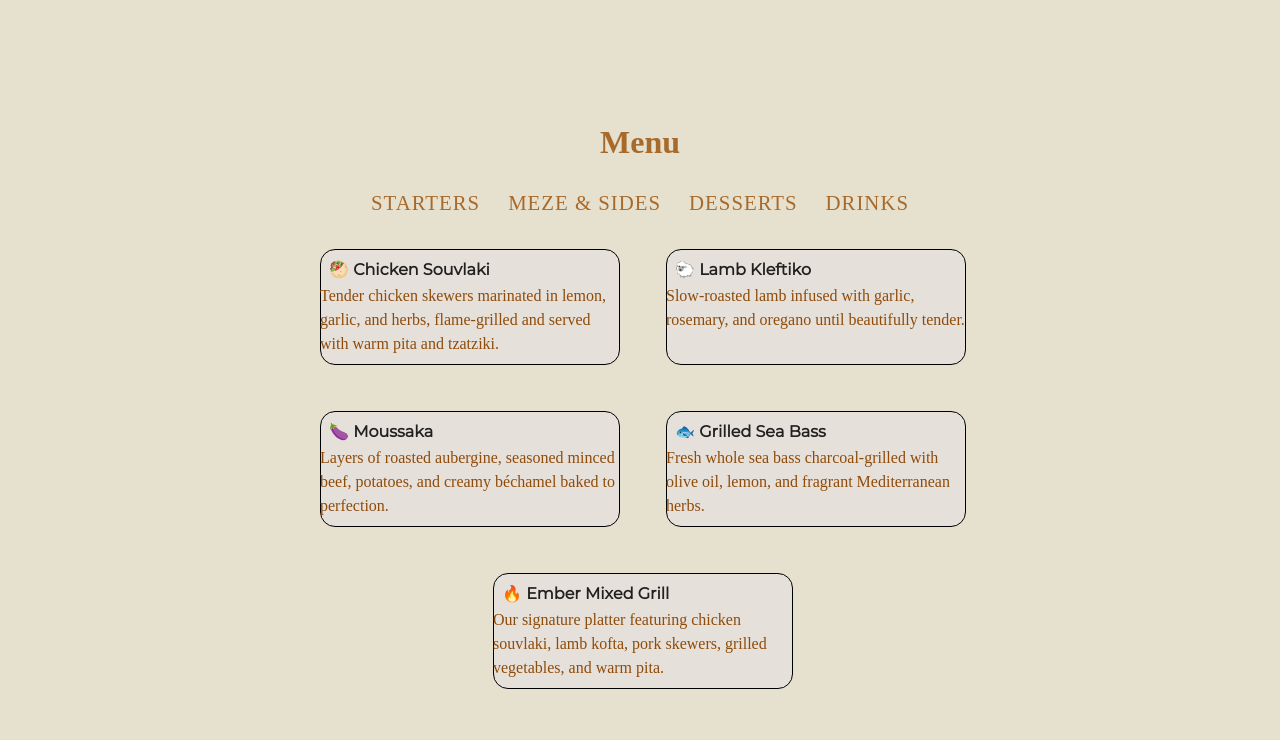
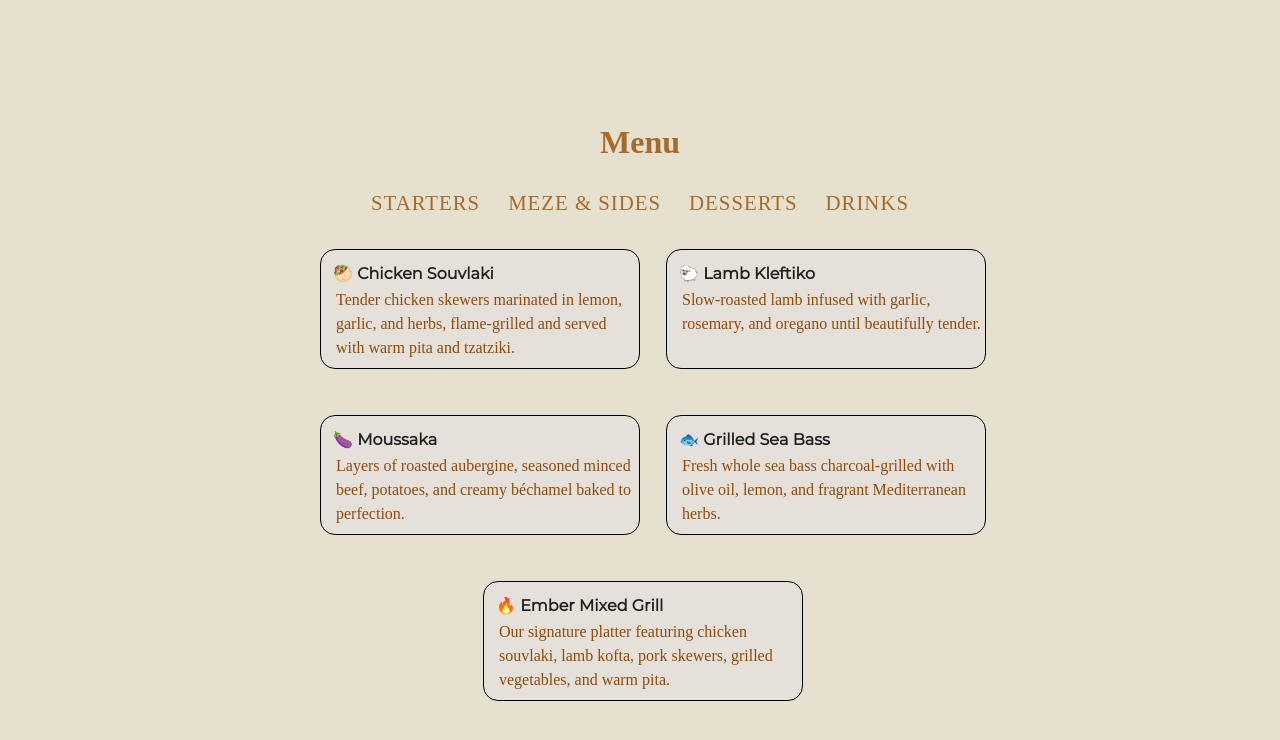
Before and after one commit to zubzkryp/Restaurant-Page, a website built with webpack: page src/template.html in a window 1280 px wide. Shown: the part 2822-3562 px from the top of the page. Built offline with nearby package versions, Linux system fonts and the light colour scheme.

Commit message:
- Refactored the JavaScript and instead of manually writing out the title and the description, I put it inside an object and used ForEach - Created the menu grid for starters, deserts, sides and drinks - I want to make the pages smaller too much space without any content

```diff
--- a/src/pages/menu.css
+++ b/src/pages/menu.css
@@ -42,31 +42,47 @@
     margin-top: 30px;
 }
 
-.starters-content div:last-child {
+.desserts-content,
+.sides-content,
+.drinks-content {
+    height: 100%;
+    display: none;
+    grid-template-columns: repeat(auto-fit, 300px );
+    height: auto;
+    gap: 46px;
+    justify-self: center;
+    transform: translateX(80px);
+    width: 800px;
+    margin-top: 30px;
+}
+
+.starters-content div:last-child,
+.sides-content div:last-child {
     grid-column: 1 / -1;
     justify-self: center;
     width: 300px;
 }
 
-.first-starter,
-.second-starter,
-.third-starter,
-.fourth-starter,
-.fifth-starter {
+.starters-card,
+.desserts-card,
+.sides-card,
+.drinks-card {
     border: 1px solid #000000;
     border-radius: 15px;
-    min-width: auto;
-    max-width: auto;
-    max-height: 120px;
-    padding: 8px;
+    min-width: 320px;
+    max-width: 350px;
+    min-height: 120px;
+    max-height: 140px;
+    padding-top: 12px;
+    padding-left: 12px;
     background-color: #e6e0e0b6;
 }
 
-.first-starter div:nth-child(1),
-.second-starter div:nth-child(1),
-.third-starter div:nth-child(1),
-.fourth-starter div:nth-child(1),
-.fifth-starter div:nth-child(1) {
+
+.starters-card div:nth-child(1),
+.desserts-card div:nth-child(1),
+.sides-card div:nth-child(1),
+.drinks-card div:nth-child(1) {
     margin-bottom: 2px;
     font-size: 16px;
     font-weight: bold;
@@ -74,10 +90,9 @@
     font-family: "Montserrat", sans-serif;
 }
 
-.first-starter div:nth-child(2),
-.second-starter div:nth-child(2),
-.third-starter div:nth-child(2),
-.fourth-starter div:nth-child(2),
-.fifth-starter div:nth-child(2) {
+.starters-card div:nth-child(2),
+.desserts-card div:nth-child(2),
+.sides-card div:nth-child(2),
+.drinks-card div:nth-child(2)  {
     color: #8f4b08;
 }
--- a/src/pages/menu.js
+++ b/src/pages/menu.js
@@ -1,6 +1,100 @@
 import './menu.css'
 
 export default function buildMenu() {
+
+    const startersFood = [
+        {
+            title: '🥙 Chicken Souvlaki',
+            desc: 'Tender chicken skewers marinated in lemon, garlic, and herbs, flame-grilled and served with warm pita and tzatziki.'
+        },
+        {
+            title: '🐑 Lamb Kleftiko',
+            desc: 'Slow-roasted lamb infused with garlic, rosemary, and oregano until beautifully tender.'
+        },
+        {
+            title: '🍆 Moussaka',
+            desc: 'Layers of roasted aubergine, seasoned minced beef, potatoes, and creamy béchamel baked to perfection.'
+        },
+        {
+            title:'🐟 Grilled Sea Bass',
+            desc: 'Fresh whole sea bass charcoal-grilled with olive oil, lemon, and fragrant Mediterranean herbs.'
+        },
+        {
+            title: '🔥 Ember Mixed Grill',
+            desc: 'Our signature platter featuring chicken souvlaki, lamb kofta, pork skewers, grilled vegetables, and warm pita.'
+        }
+    ]
+
+    const sidesFood = [
+        {
+            title: '🥣 Tzatziki & Warm Pita',
+            desc: 'Creamy Greek yogurt blended with cucumber, garlic, dill, and served with freshly baked pita bread.'
+        },
+        {
+            title: '🧀 Grilled Halloumi',
+            desc: 'Golden grilled halloumi finished with lemon, oregano, and a drizzle of extra virgin olive oil.'
+        },
+        {
+            title: '🥗 Greek Village Salad',
+            desc: 'Ripe tomatoes, cucumber, red onion, Kalamata olives, feta cheese, and extra virgin olive oil.'
+        },
+        {
+            title: '🥔 Lemon Roasted Potatoes',
+            desc: 'Crispy roasted potatoes seasoned with garlic, oregano, lemon, and fresh herbs.'
+        },
+        {
+            title: '🍃 Dolmades',
+            desc: 'Tender vine leaves stuffed with seasoned rice, herbs, and served with a refreshing yogurt dip.'
+        }
+    ]
+
+    const dessertsFood = [
+        {
+            title: '🍯 Baklava',
+            desc: 'Delicate layers of filo pastry filled with chopped walnuts and finished with fragrant honey syrup.'
+        },
+        {
+            title: '🍩 Loukoumades',
+            desc: 'Light Greek doughnuts drizzled with honey, cinnamon, and crushed pistachios.'
+        },
+        {
+            title: '🥣 Greek Yogurt & Honey',
+            desc: 'Thick Greek yogurt topped with local honey, toasted walnuts, and a touch of cinnamon.'
+        },
+        {
+            title: '🍊 Portokalopita',
+            desc: 'A traditional Greek orange cake soaked in citrus syrup and served with vanilla ice cream.'
+        }
+    ]
+
+    const drinksFood = [
+        {
+            title: '☕ Greek Coffee',
+            desc: 'Rich, traditional coffee slowly brewed and served the authentic Greek way.'
+        },
+        {
+            title: '🍋 Homemade Lemonade',
+            desc: 'Freshly squeezed lemons blended with mint and sparkling water for a refreshing finish.'
+        },
+        {
+            title: '🍺 Mythos Beer',
+            desc: 'A crisp and refreshing Greek lager, perfect alongside charcoal-grilled dishes.'
+        },
+        {
+            title: '🍷 House Red Wine',
+            desc: 'A smooth Greek red with notes of dark berries and subtle spice.'
+        },
+        {
+            title: '🥂 House White Wine',
+            desc: 'A light and refreshing white wine with bright citrus and floral aromas.'
+        },
+        {
+            title: '💧 Sparkling Water',
+            desc: 'Chilled sparkling mineral water served to refresh the palate.'
+        }
+    ]
+
+
     const content = document.querySelector("#content")
     const menu = document.createElement("section")
     menu.id = "menu"
@@ -17,77 +111,129 @@ export default function buildMenu() {
     table.classList.add('table')
     menu.appendChild(table)
 
-    const starters = document.createElement("button")
-    starters.classList.add('starters')
-    starters.textContent = "STARTERS"
-    table.appendChild(starters)
+    const startersBTN = document.createElement("button")
+    startersBTN.classList.add('starters')
+    startersBTN.textContent = "STARTERS"
+    table.appendChild(startersBTN)
 
-    const sides = document.createElement("button")
-    sides.classList.add('sides')
-    sides.textContent = "MEZE & SIDES"
-    table.appendChild(sides)
+    const sidesBTN = document.createElement("button")
+    sidesBTN.classList.add('sides')
+    sidesBTN.textContent = "MEZE & SIDES"
+    table.appendChild(sidesBTN)
 
-    const desserts = document.createElement("button")
-    desserts.classList.add('desserts')
-    desserts.textContent = "DESSERTS"
-    table.appendChild(desserts)
+    const dessertsBTN = document.createElement("button")
+    dessertsBTN.classList.add('desserts')
+    dessertsBTN.textContent = "DESSERTS"
+    table.appendChild(dessertsBTN)
 
-    const drinks = document.createElement("button")
-    drinks.classList.add('drinks')
-    drinks.textContent = "DRINKS"
-    table.appendChild(drinks)
+    const drinksBTN = document.createElement("button")
+    drinksBTN.classList.add('drinks')
+    drinksBTN.textContent = "DRINKS"
+    table.appendChild(drinksBTN)
 
+    //starters menu
     const startersContent = document.createElement("div")
     startersContent.classList.add("starters-content")
     menu.appendChild(startersContent)
 
-    const firstStarter = document.createElement('div')
-    firstStarter.classList.add('first-starter')
-    startersContent.appendChild(firstStarter)
-    const chickenTitle = document.createElement("div")
-    firstStarter.appendChild(chickenTitle)
-    const chickenDesc = document.createElement('div')
-    firstStarter.appendChild(chickenDesc)
-    chickenTitle.textContent = '🥙 Chicken Souvlaki'
-    chickenDesc.textContent= 'Tender chicken skewers marinated in lemon, garlic, and herbs, flame-grilled and served with warm pita and tzatziki.'
+    startersFood.forEach((items) => {
+        const card = document.createElement('div')
+        card.classList.add('starters-card')
+        startersContent.appendChild(card)
 
-    const secondStarter = document.createElement('div')
-    secondStarter.classList.add('second-starter')
-    startersContent.appendChild(secondStarter)
-    const lambTitle = document.createElement("div")
-    secondStarter.appendChild(lambTitle)
-    const lambDesc = document.createElement('div')
-    secondStarter.appendChild(lambDesc)
-    lambTitle.textContent = '🐑 Lamb Kleftiko'
-    lambDesc.textContent= 'Slow-roasted lamb infused with garlic, rosemary, and oregano until beautifully tender.'
+        const titleElement = document.createElement("div")
+        titleElement.textContent = items.title
+        card.appendChild(titleElement)
 
-    const thirdStarter = document.createElement('div')
-thirdStarter.classList.add('third-starter')
-startersContent.appendChild(thirdStarter)
-const moussakaTitle = document.createElement("div")
-thirdStarter.appendChild(moussakaTitle)
-const moussakaDesc = document.createElement('div')
-thirdStarter.appendChild(moussakaDesc)
-moussakaTitle.textContent = '🍆 Moussaka'
-moussakaDesc.textContent = 'Layers of roasted aubergine, seasoned minced beef, potatoes, and creamy béchamel baked to perfection.'
+        const description = document.createElement('div')
+        description.textContent = items.desc
+        card.appendChild(description)
+    })
 
-const fourthStarter = document.createElement('div')
-fourthStarter.classList.add('fourth-starter')
-startersContent.appendChild(fourthStarter)
-const seaBassTitle = document.createElement("div")
-fourthStarter.appendChild(seaBassTitle)
-const seaBassDesc = document.createElement('div')
-fourthStarter.appendChild(seaBassDesc)
-seaBassTitle.textContent = '🐟 Grilled Sea Bass'
-seaBassDesc.textContent = 'Fresh whole sea bass charcoal-grilled with olive oil, lemon, and fragrant Mediterranean herbs.'
+    startersBTN.addEventListener('click', () => { // makes only starter menu shown
+        startersContent.style.display = 'grid'
+        sidesContent.style.display = 'none'
+        dessertsContent.style.display = 'none'
+        drinksContent.style.display = 'none'
+    })
 
-const fifthStarter = document.createElement('div')
-fifthStarter.classList.add('fifth-starter')
-startersContent.appendChild(fifthStarter)
-const mixedGrillTitle = document.createElement("div")
-fifthStarter.appendChild(mixedGrillTitle)
-const mixedGrillDesc = document.createElement('div')
-fifthStarter.appendChild(mixedGrillDesc)
-mixedGrillTitle.textContent = '🔥 Ember Mixed Grill'
-mixedGrillDesc.textContent = 'Our signature platter featuring chicken souvlaki, lamb kofta, pork skewers, grilled vegetables, and warm pita.'
+    // sides menu
+    const sidesContent = document.createElement('div')
+    sidesContent.classList.add('sides-content')
+    menu.appendChild(sidesContent)
+
+    sidesFood.forEach((items) => {
+        const card = document.createElement('div')
+        card.classList.add('sides-card')
+        sidesContent.appendChild(card)
+
+        const titleElement = document.createElement("div")
+        titleElement.textContent = items.title
+        card.appendChild(titleElement)
+
+        const description = document.createElement('div')
+        description.textContent = items.desc
+        card.appendChild(description)
+    })
+
+    sidesBTN.addEventListener('click', () => {
+        sidesContent.style.display = 'grid'
+        startersContent.style.display = 'none'
+        dessertsContent.style.display = 'none'
+        drinksContent.style.display = 'none'
+    })
+
+
+    // desserts menu
+    const dessertsContent = document.createElement('div')
+    dessertsContent.classList.add('desserts-content')
+    menu.appendChild(dessertsContent)
+
+    dessertsFood.forEach((items) => {
+        const card = document.createElement('div')
+        card.classList.add('desserts-card')
+        dessertsContent.appendChild(card)
+
+        const titleElement = document.createElement("div")
+        titleElement.textContent = items.title
+        card.appendChild(titleElement)
+
+        const description = document.createElement('div')
+        description.textContent = items.desc
+        card.appendChild(description)
+    })
+
+    dessertsBTN.addEventListener('click', () => {
+        dessertsContent.style.display = 'grid'
+        startersContent.style.display = 'none'
+        sidesContent.style.display = 'none'
+        drinksContent.style.display = 'none'
+    })
+
+    // drinks menu
+    const drinksContent = document.createElement('div')
+    drinksContent.classList.add('drinks-content')
+    menu.appendChild(drinksContent)
+
+    drinksFood.forEach((items) => {
+        const card = document.createElement('div')
+        card.classList.add('drinks-card')
+        drinksContent.appendChild(card)
+
+        const titleElement = document.createElement("div")
+        titleElement.textContent = items.title
+        card.appendChild(titleElement)
+
+        const description = document.createElement('div')
+        description.textContent = items.desc
+        card.appendChild(description)
+    })
+
+    drinksBTN.addEventListener('click', () => {
+        drinksContent.style.display = 'grid'
+        dessertsContent.style.display = 'none'
+        startersContent.style.display = 'none'
+        sidesContent.style.display = 'none'
+    })
+
 }
```
